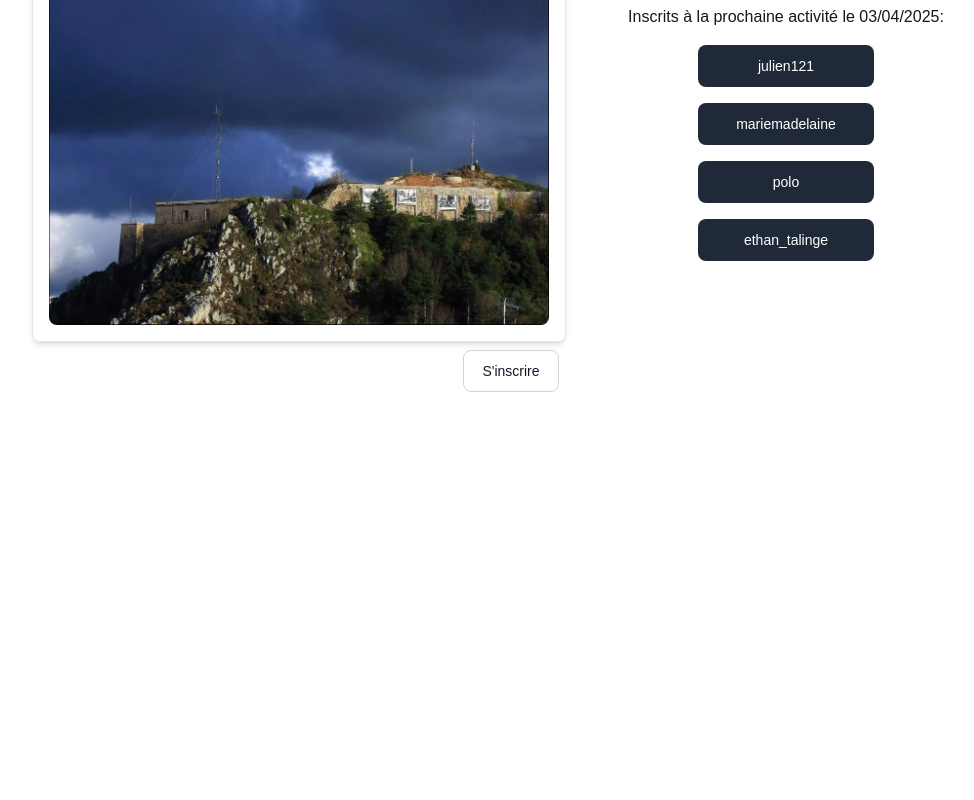
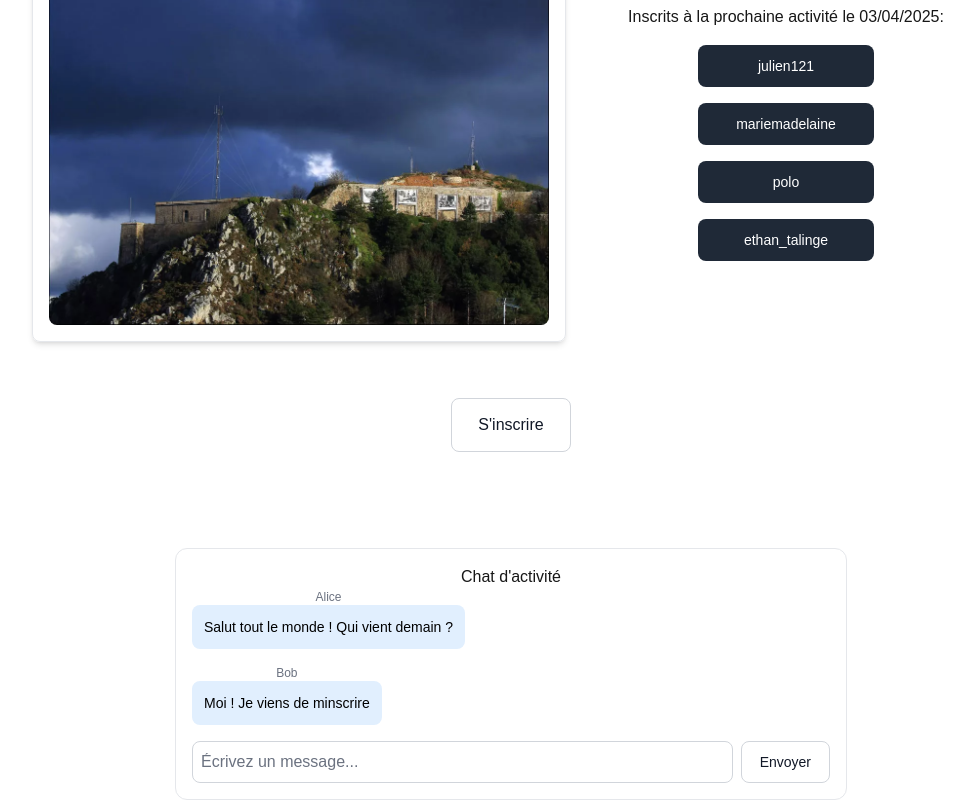
Before and after one commit to Montpic/montpic-next, a Next.js app: page /activities/roule in a window 1280 px wide. Shown: the part 235-1035 px from the top of the page, without its empty margins (129-1103 px from the left). Before the commit the page ends 800 px from the top, so only its background shows below. Built offline with nearby package versions, Linux system fonts and the light colour scheme.

Commit message:
add chat

```diff
--- a/app/(root)/activities/roule/page.tsx
+++ b/app/(root)/activities/roule/page.tsx
@@ -1,4 +1,4 @@
-'use client';
+"use client";
 
 import activities from "@/lib/activities.json";
 import Image from "next/image";
@@ -8,8 +8,7 @@ import { Button, Popover } from "flowbite-react";
 const typedActivities: Activities = activities;
 
 export default function Page() {
-
-  const activity = typedActivities['roule'];
+  const activity = typedActivities["roule"];
   return (
     <div className="flex flex-col items-center justify-center text-center">
       <div className="flex md:flex-row flex-col grow items-center justify-center text-center p-2 pt-10 gap-4">
@@ -45,7 +44,42 @@ export default function Page() {
           ))}
         </div>
       </div>
-      <Button color="light">S&apos;inscrire</Button>
+      <Button size="xl" color="light" className="my-12">
+        S&apos;inscrire
+      </Button>
+      <div className="mt-12 w-full max-w-2xl border rounded-xl p-4">
+        <p>Chat d'activité</p>
+        <div className="flex flex-col gap-4">
+          <div className="flex items-center gap-2">
+            <div className="flex flex-col items-center">
+              <span className="text-xs font-medium text-gray-500">Alice</span>
+              <div className="bg-blue-100 rounded-lg p-3">
+                <p className="text-sm text-black">
+                  Salut tout le monde ! Qui vient demain ?
+                </p>
+              </div>
+            </div>
+          </div>
+          <div className="flex items-center gap-2">
+            <div className="flex flex-col items-center">
+              <span className="text-xs font-medium text-gray-500">Bob</span>
+              <div className="bg-blue-100 rounded-lg p-3">
+                <p className="text-sm text-black">
+                  Moi ! Je viens de minscrire
+                </p>
+              </div>
+            </div>
+          </div>
+        </div>
+        <div className="mt-4 flex items-center gap-2">
+          <input
+            type="text"
+            placeholder="Écrivez un message..."
+            className="flex-1 rounded-lg border border-gray-300 text-black p-2"
+          />
+          <Button color="light">Envoyer</Button>
+        </div>
+      </div>
     </div>
   );
 }
--- a/components/activityButton.tsx
+++ b/components/activityButton.tsx
@@ -3,16 +3,14 @@ import Link from "next/link";
 import Image from "next/image";
 
 export default function ActivityButton({
-  activityId,
   activity,
 }: {
-  activityId: string;
   activity: Activities[string];
 }) {
   return (
     <Link
       href={`/activities/roule`}
-      className="flex items-center justify-center text-center p-2 gap-4 border rounded-lg shadow-md hover:shadow-lg transition-shadow duration-300 ease-in-out hover:bg-gray-300 dark:hover:bg-gray-800"
+      className="flex items-center justify-center text-center p-2 gap-4 border rounded-lg shadow-md hover:shadow-lg transition-shadow duration-300 ease-in-out hover:bg-gray-300 dark:hover:bg-gray-800 w-64 min-w-[400px] h-32"
     >
       <Image
       src={activity.image}
```
Lines whose indentation alone changed are shown as unchanged.
